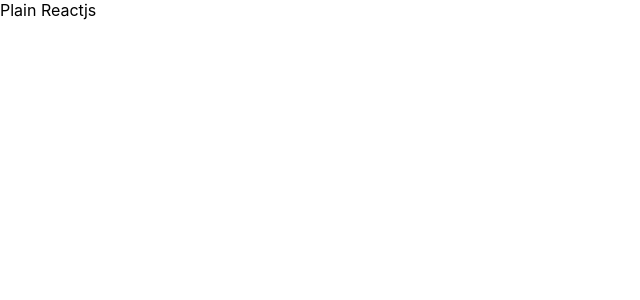
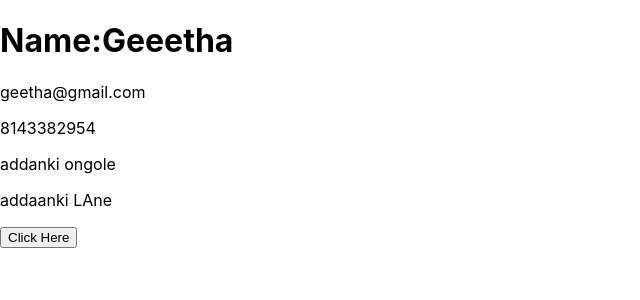
Before and after one commit to geethagorantla/developing, a React (Create React App) app: page / in a window 1280 px wide. Shown: the top 300 px of the page, without its empty margins (0-640 px from the left). Built offline with nearby package versions, Linux system fonts and the light colour scheme.

Commit message:
@geethamadhuri Changes in UpdatingObjects

```diff
--- a/src/App.js
+++ b/src/App.js
@@ -1,10 +1,11 @@
 import './App.css';
+import UpdatingObjects from './updatingObjects/UpdatingObjects';
 
 
 function App() {
   return (
     <div className="App">
-      Plain Reactjs
+    <UpdatingObjects/>
     </div>
   );
 }
--- /dev/null
+++ b/src/updatingObjects/UpdatingObjects.js
@@ -0,0 +1,48 @@
+import React, { useState } from 'react'
+
+const UpdatingObjects = () => {
+    const [person,setPerson]=useState({
+        name:"Geeetha",
+        details:{
+            email:"geetha@gmail.com",
+            phonenumber:"8143382954",
+            address:"addanki ongole",
+            detailedAddress:{
+                street:"27-204",
+                lane:"addaanki LAne"
+            }
+        }
+    })
+
+    const onClickingHere=()=>{
+        setPerson({
+            ...person,
+            name:"Madhuri",
+            details:{
+                ...person.details,
+                detailedAddress:{
+                    ...person.details.detailedAddress,
+                    lane:"varanas Vaari Veedhi"
+                }
+            }
+        })
+    }
+
+
+
+
+  return (
+    <div>
+        <h1>Name:{person?.name}</h1>
+        <div>
+            <p>{person?.details?.email}</p>
+            <p>{person?.details?.phonenumber}</p>
+            <p>{person?.details?.address}</p>
+            <p>{person?.details?.detailedAddress?.lane}</p>
+        </div>
+        <button onClick={onClickingHere}>Click Here</button>
+    </div>
+  )
+}
+
+export default UpdatingObjects
```
